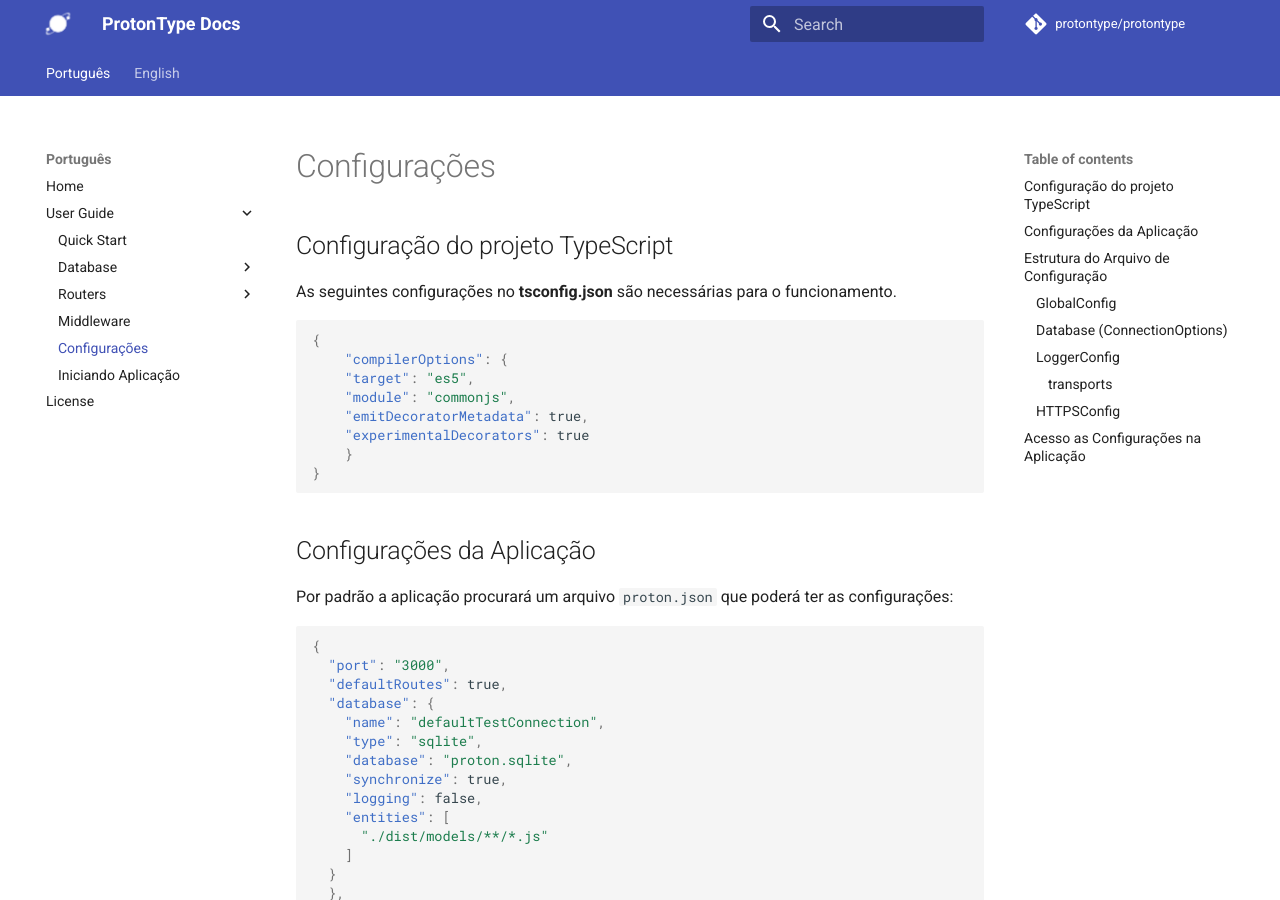
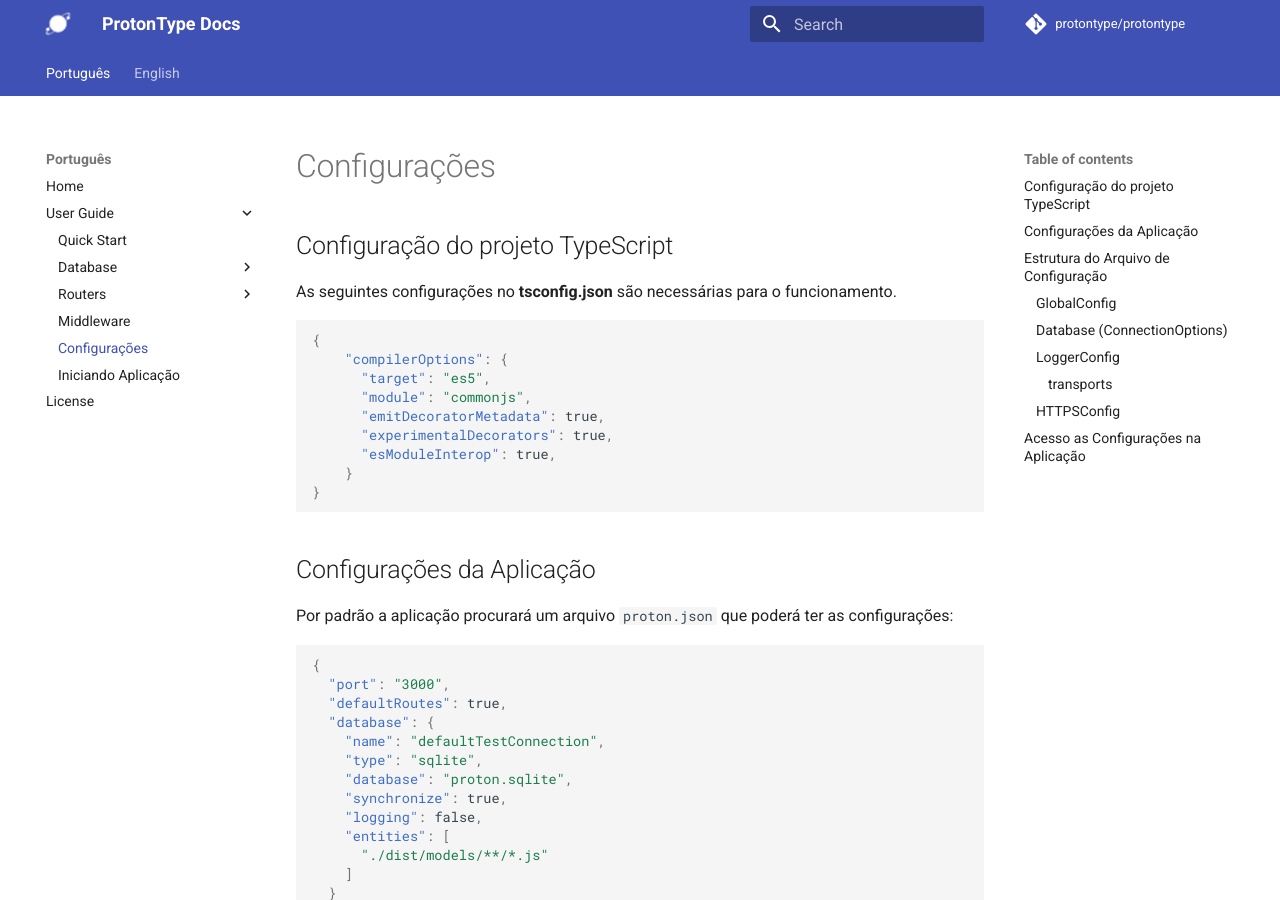
Before and after one commit to protontype/protontype.github.io, an MkDocs documentation site: the page built from docs/config.md, in a window 1280 px wide and 900 px high. Built offline with MkDocs 1.6.1 and Material for MkDocs 9.7.7, drawn with Linux system fonts in a browser that asks for light colours; comment, search, counter and statistics services are not loaded; old or Windows-style settings are respelled for this version of MkDocs.

Commit message:
Add esModuleInterop in tsconfig.json

````diff
--- a/docs/config.md
+++ b/docs/config.md
@@ -8,10 +8,11 @@
 ```json
 {
     "compilerOptions": {
-    "target": "es5",
-    "module": "commonjs",
-    "emitDecoratorMetadata": true,
-    "experimentalDecorators": true
+      "target": "es5",
+      "module": "commonjs",
+      "emitDecoratorMetadata": true,
+      "experimentalDecorators": true,
+      "esModuleInterop": true,
     }
 }
 ```
````
Also changed, not shown: docs/quickstart.md (+1 -0 lines).
